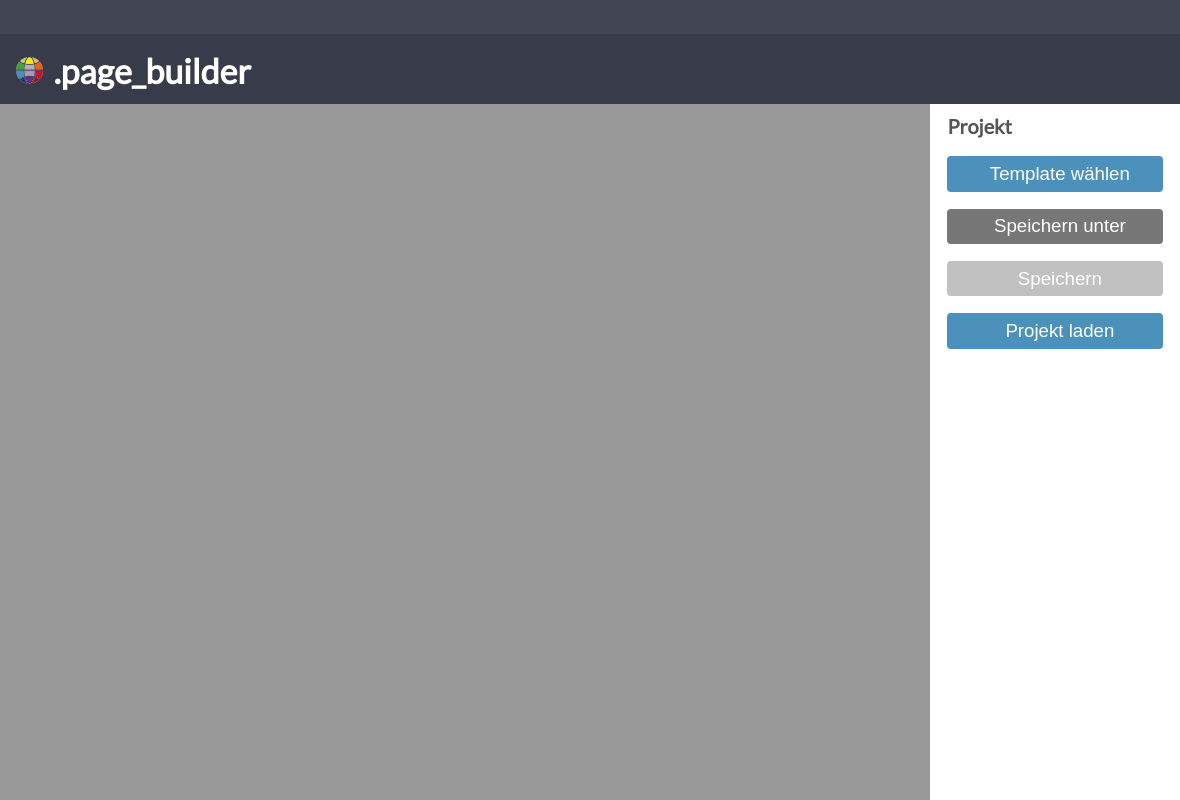
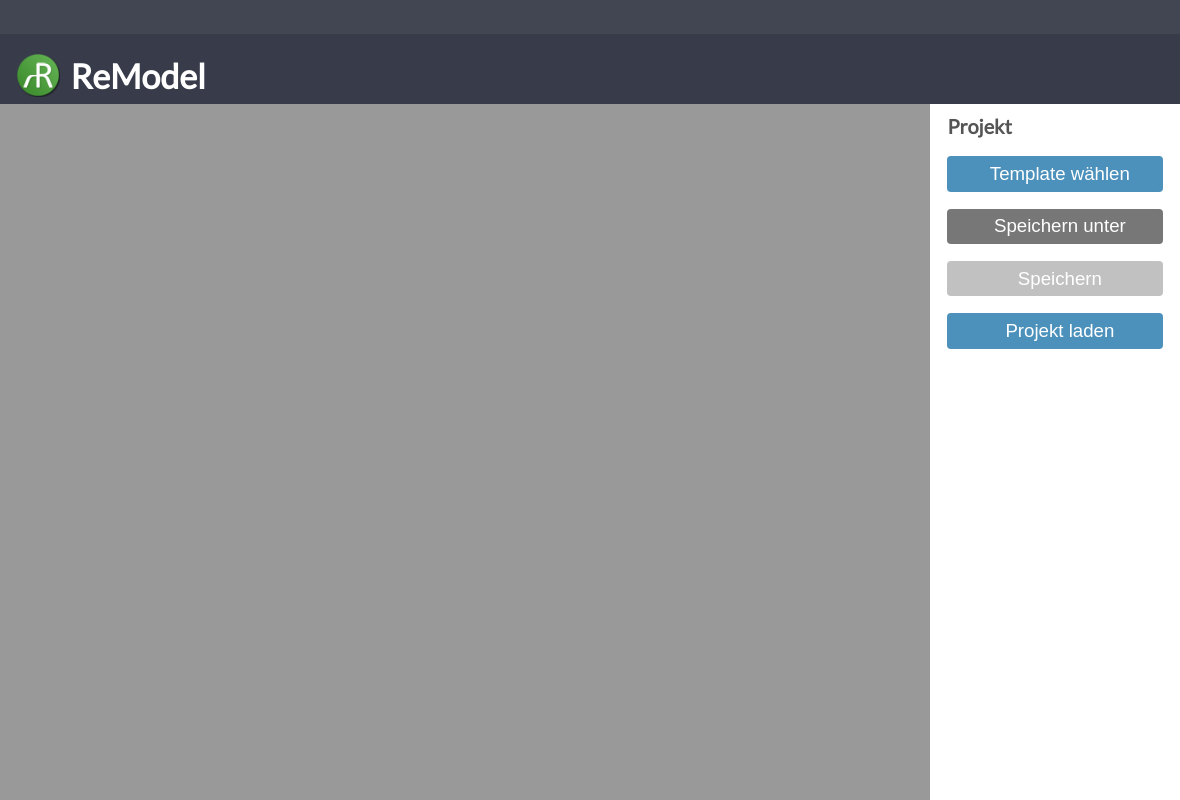
Before and after one commit to andy-sww/re_model, an Electron app: page index.html in a window 1180 px wide. Drawn offline with nearby package versions, Linux system fonts and the light colour scheme; no server answers.

Commit message:
renamed, new logo & icon

```diff
--- a/css/style.css
+++ b/css/style.css
@@ -46,7 +46,8 @@ header {color: white; background: #383c4a; padding-top: 2em; height: 13vh; min-h
 
 header h1 {margin: 0; padding: 1rem; display: inline-block; vertical-align: middle;}
 
-header h1 img {height: 0.8em; width: auto; margin-right: 0.3em;}
+header h1 img {height: 1.3em; width: auto; margin-right: 0.3em; display: inline-block; vertical-align: middle;}
+header h1 span {display: inline-block; vertical-align: middle;}
 
 main {display: flex;}
 article {flex: 8; margin: 1em 2em;}
--- a/index.html
+++ b/index.html
@@ -2,7 +2,7 @@
 <html lang="en" dir="ltr">
   <head>
     <meta charset="utf-8">
-    <title>SWW Page Builder</title>
+    <title>ReModel</title>
     <link rel="stylesheet" href="node_modules/codemirror/lib/codemirror.css" />
     <link rel="stylesheet" href="node_modules/codemirror/theme/hopscotch.css" />
     <link rel="stylesheet" href="css/style.css" />
@@ -17,7 +17,7 @@
         <i id="control-close" onclick="windowClose()" data-feather="x"></i>
       </div>
       </div>
-    <h1><img src="img/globe.png">.page_builder</h1>
+    <h1><img src="img/logo.png"><span>ReModel</span></h1>
     <span id="update-checker">Update wird heruntergeladen <span id="dot-loader">.</span></span>
     <i data-feather="settings" id="open-settings" onclick="Settings.openUserSettings()"></i>
     </header>
```
Also changed, not shown: main.js (+9 -7 lines), package.json (+10 -4 lines), README.md, build/icon.ico (added), img/logo.png (added), 2 other files.
